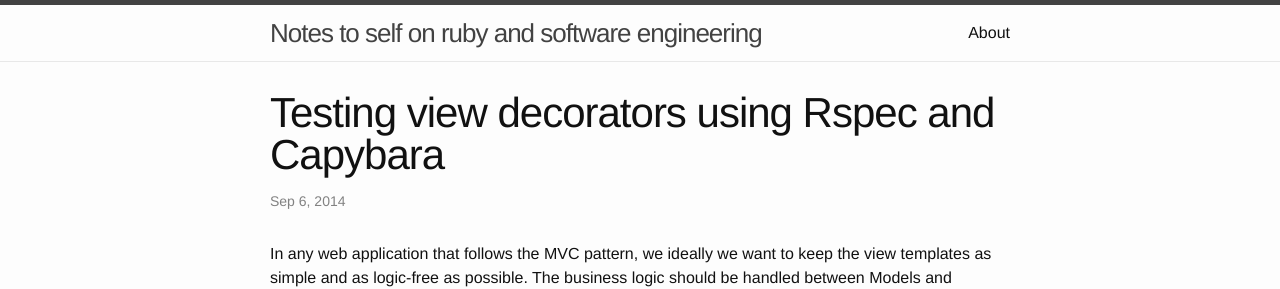
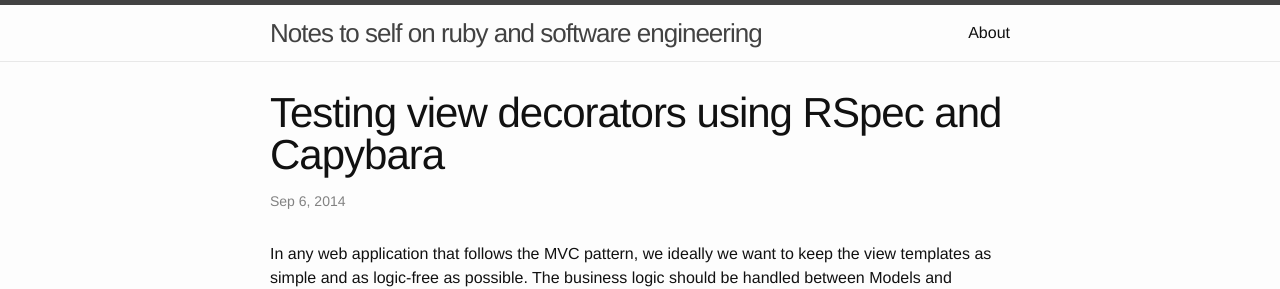
Before and after one commit to emre-basala/emre-basala.github.io, a Jekyll site: the page built from _posts/2014-09-06-testing-draper-decorators-with-rspec.md, in a window 1280 px wide. Shown: the top 289 px of the page. Built offline with Jekyll 4.4.1, drawn with Linux system fonts in a browser that asks for light colours; Markdown is read by kramdown in place of the engine named in the settings; comment, search, counter and statistics services are not loaded.

Commit message:
fix typo

```diff
--- a/_posts/2014-09-06-testing-draper-decorators-with-rspec.md
+++ b/_posts/2014-09-06-testing-draper-decorators-with-rspec.md
@@ -1,6 +1,6 @@
 ---
 layout: post
-title:  "Testing view decorators using Rspec and Capybara"
+title:  "Testing view decorators using RSpec and Capybara"
 date:   2014-09-06 10:15:30
 categories: rspec tdd draper decorator capybara ruby on rails rspec-matchers
 comments: true
```
